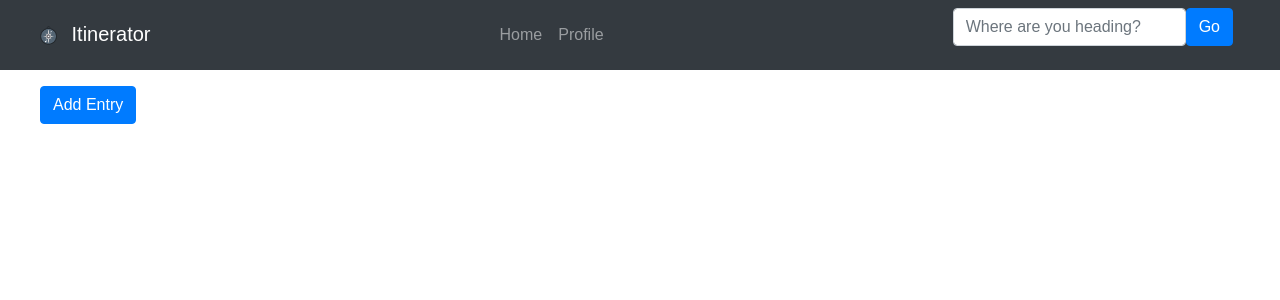
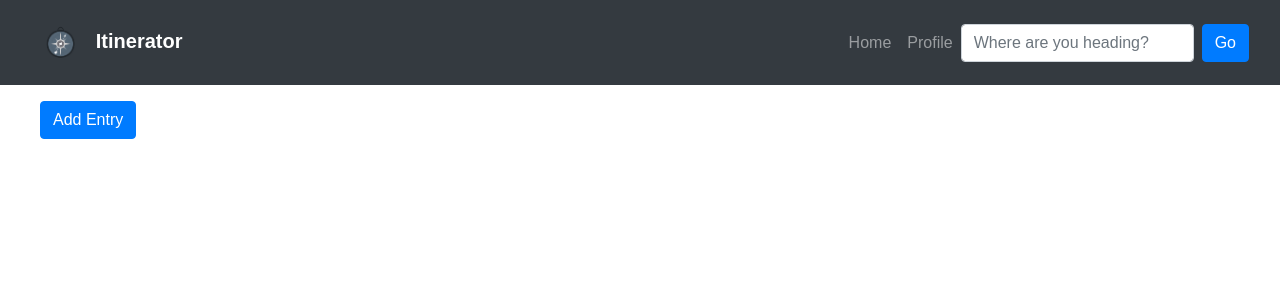
Before and after one commit to KatieAquino/itinerator-travel-app, a Flask app: page /itinerary/1 in a window 1280 px wide. Shown: the top 300 px of the page. Run offline with Flask 2, Linux system fonts and the light colour scheme; data that the repository does not hold is empty.

```diff
--- a/static/css/styles.css
+++ b/static/css/styles.css
@@ -30,7 +30,24 @@ body {
 	width: 30%;
 }
 
+
 .navbar-brand img {
 
-	border-radius: 50%;
+	padding-top: 0;
+	height: 10%;
+	width: 10%;
 }
+
+.navbar-brand {
+	align-self: flex-start;
+}
+
+.navbar .navbar-nav {
+	display: inline-flexbox;
+	float: none;
+	vertical-align: top;
+}
+
+.carousel-caption {
+	background: #696b6d80;
+}
--- a/templates/base.html
+++ b/templates/base.html
@@ -19,14 +19,14 @@
 
   <nav class="navbar navbar-expand-sm sticky-top navbar-dark bg-dark">
     <div class="container-fluid">
-      <a class="navbar-brand" href="#">
-        <img  src="{{ url_for('static', filename = 'images/CompassLogo.png') }}" class="img-responsive"
-              width="35" height="35"
+      <a class="navbar-brand" href="/">
+        <img  src="{{ url_for('static', filename = 'images/CompassLogo.png') }}" class="img-fluid"
+              width="10" height="40"
               class="d-inline-block align-content-around" alt="itinerator-logo">
-              <span>Itinerator</span>
+              <span class="font-weight-bold">Itinerator</span>
       </a>
 
-      <ul class="navbar-nav">
+      <ul class="navbar-nav ml-md-auto">
         <li class="nav-item">
           <a class="nav-link" href="/">Home</a>
         </li>
@@ -35,21 +35,15 @@
           <a class="nav-link" href="/profile">Profile</a>
         </li>
       </ul>
-
-        <div class="nav-search">
-          <div class="form-group mb-2">
-            <form action="/api/destination/search" class="form-inline">
-              <div class="form-group mx-sm-3 mb-2">
+      <form action="/api/destination/search" class="form-inline my-2 my-lg-0">
         <input
           type="search"
-                  class="form-control"
+          class="form-control mr-sm-2"
           placeholder="Where are you heading?"
           name="search_input"  />
-                <button type="button" class="btn btn-primary"> Go </button>
-              </div>
+        <button type="submit"
+                class="btn btn-primary my-2 my-sm-0"> Go </button>
       </form>
-          </div>
-        </div>
     </div>
   </nav>
   {% block head %}
```
Also changed, not shown: static/js/app.jsx (+35 -7 lines), static/images/Schladming-Austria.JPG, static/images/shibuya-crossing-1.JPG (added), static/images/shibuya-crossing.JPG (deleted), 2 other files. Lines whose indentation alone changed are shown as unchanged.
